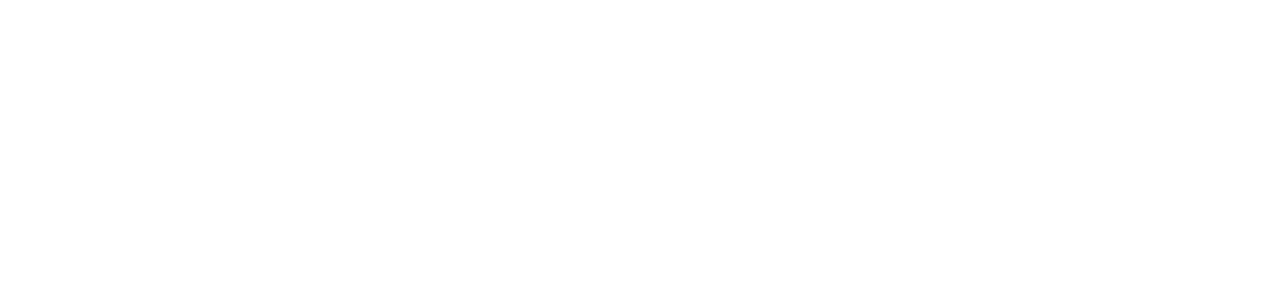
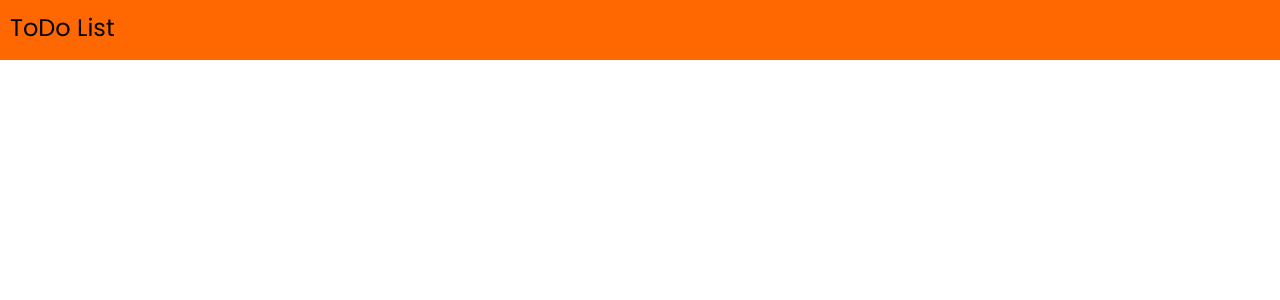
Before and after one commit to AveWycc220/ToDo_VueJS, a Vue app in the folder frontend/: page / in a window 1280 px wide. Shown: the top 300 px of the page. Built offline with nearby package versions, Linux system fonts and the light colour scheme.

Commit message:
feat (frontend/views): add header

```diff
--- a/frontend/public/index.html
+++ b/frontend/public/index.html
@@ -4,7 +4,13 @@
     <meta charset="utf-8">
     <meta http-equiv="X-UA-Compatible" content="IE=edge">
     <meta name="viewport" content="width=device-width,initial-scale=1.0">
-    <link rel="icon" href="<%= BASE_URL %>favicon.ico">
+    <style>
+      * {
+        margin: 0;
+        padding: 0;
+      }
+    </style>
+    <link href="https://fonts.googleapis.com/css2?family=Poppins:wght@400;500&display=swap" rel="stylesheet">
     <title><%= htmlWebpackPlugin.options.title %></title>
   </head>
   <body>
@@ -12,6 +18,5 @@
       <strong>We're sorry but <%= htmlWebpackPlugin.options.title %> doesn't work properly without JavaScript enabled. Please enable it to continue.</strong>
     </noscript>
     <div id="app"></div>
-    <!-- built files will be auto injected -->
   </body>
 </html>
--- a/frontend/src/App.vue
+++ b/frontend/src/App.vue
@@ -1,12 +1,17 @@
 <template>
   <div id="app">
+    <Header />
   </div>
 </template>
 
 <script>
+
+import Header from "@/views/Header";
+
 export default {
   name: 'App',
   components: {
+    Header
   }
 }
 </script>
@@ -16,6 +21,7 @@
   font-family: Avenir, Helvetica, Arial, sans-serif;
   -webkit-font-smoothing: antialiased;
   -moz-osx-font-smoothing: grayscale;
-  margin-top: 60px;
+  margin: 0;
+  padding: 0;
 }
 </style>
--- /dev/null
+++ b/frontend/src/views/Header.vue
@@ -0,0 +1,25 @@
+<template>
+    <header><span id="logo">ToDo List</span></header>
+</template>
+
+<script>
+  export default {
+    name: "Header"
+  }
+</script>
+
+<style scoped>
+    header {
+        display: flex;
+        background-color: #ff6800;
+        width: 100%;
+        height: 60px;
+    }
+
+    #logo {
+        font-family: 'Poppins', sans-serif;
+        font-size: 1.5rem;
+        margin-left: 10px;
+        margin-top: 10px;
+    }
+</style>
```
